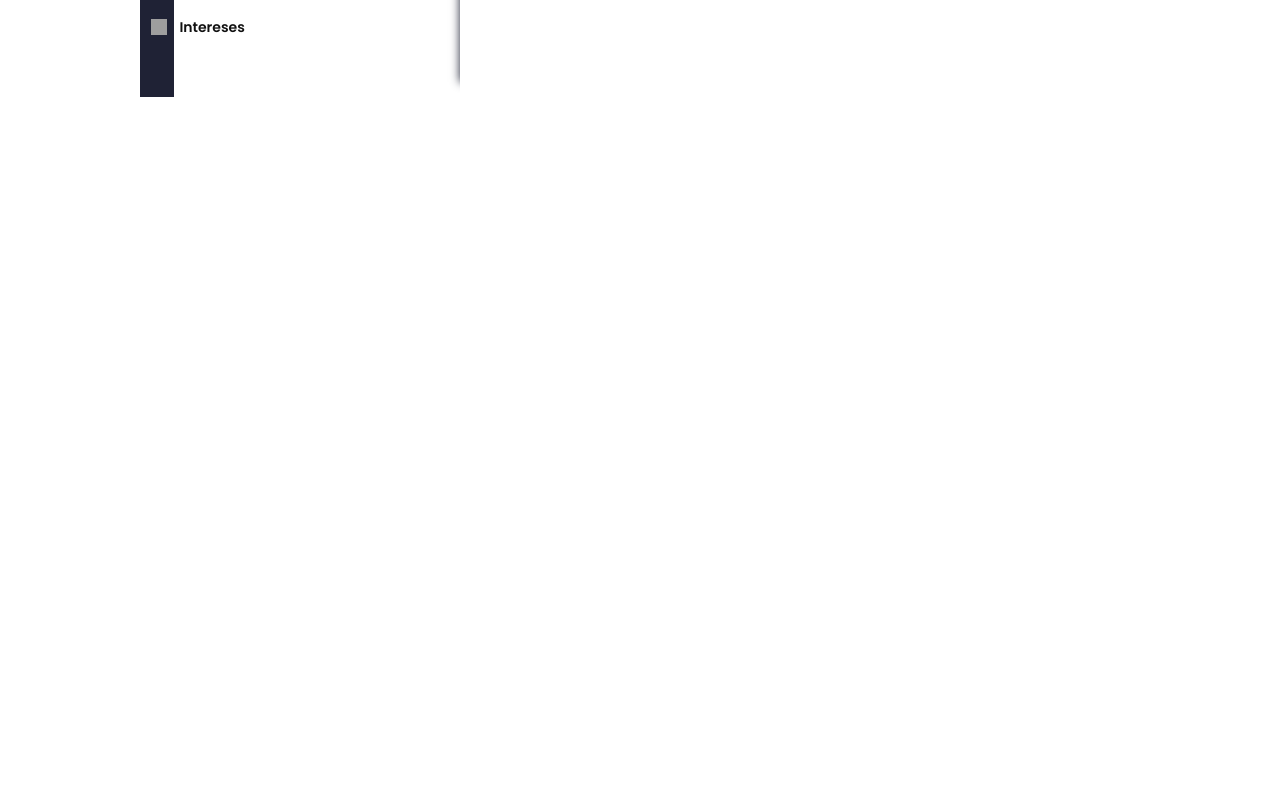
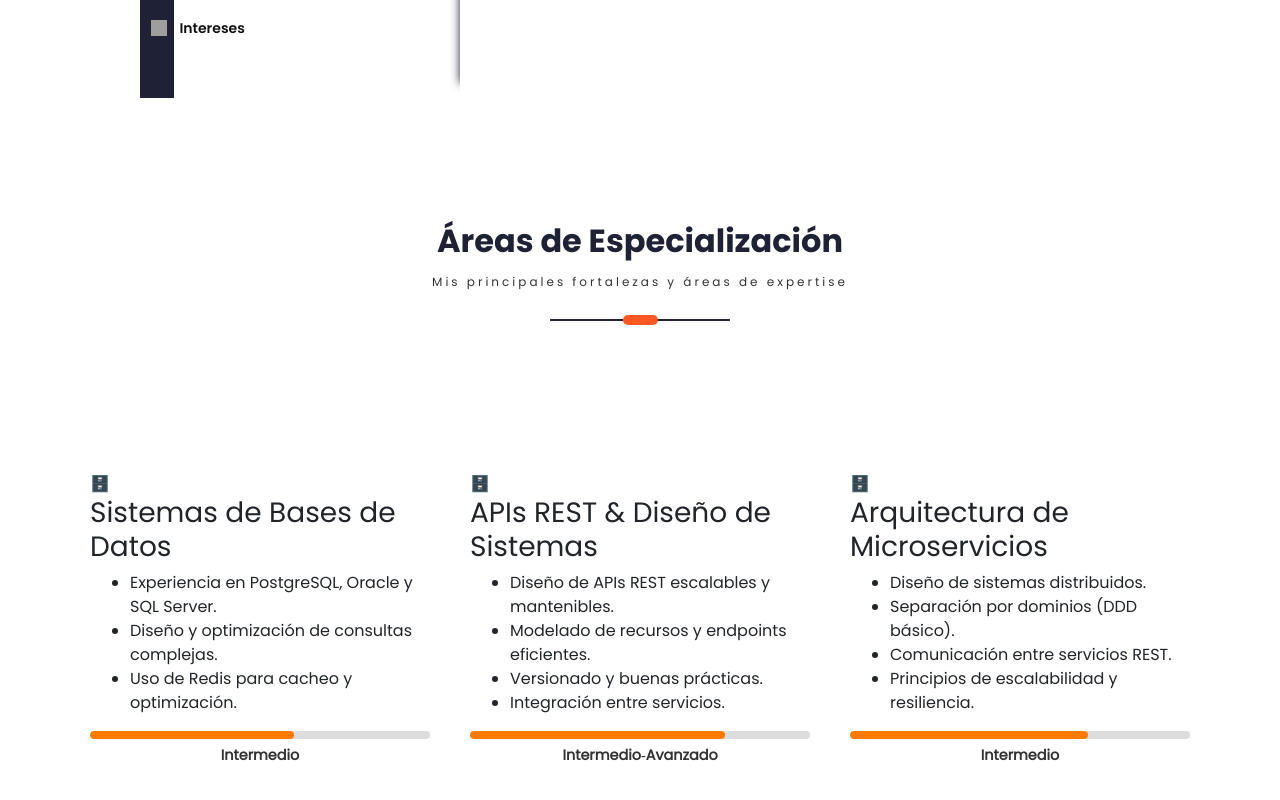
Before and after one commit to Sonia-SSR2021/portfolio-react, a React (Create React App) app in the folder client/: page / in a window 1280 px wide. Shown: the part 1988-2788 px from the top of the page. Before the commit the page ends 2205 px from the top, so only its background shows below. Built offline with nearby package versions, Linux system fonts and the light colour scheme; grey boxes are pictures that could not be loaded; a web font is replaced by a local one.

Commit message:
feat: add specialization component javascript with a card slick carousel. TODO: images for cards items and style .css

```diff
--- a/client/package.json
+++ b/client/package.json
@@ -16,8 +16,10 @@
     "react-dom": "^19.2.4",
     "react-scripts": "5.0.1",
     "react-simple-typewriter": "^5.0.1",
+    "react-slick": "^0.31.0",
     "react-type-animation": "^3.2.0",
     "rxjs": "^7.8.2",
+    "slick-carousel": "^1.8.1",
     "web-vitals": "^2.1.4"
   },
   "scripts": {
--- a/client/src/PortfolioContainer/Resume/Resume.js
+++ b/client/src/PortfolioContainer/Resume/Resume.js
@@ -273,7 +273,7 @@ export default function Resume(props) {
     return (
         <div className="resume-container screen-container" id={props.id || ""}>
             <div className="resume-content">
-                <ScreenHeading title={"Resume"} subHeading={"My formal Bio Details"} />
+                <ScreenHeading title={"Resume"} subHeading={"Detalles sobre mi trayectoria"} />
                 <div className="resume-card">
                     <div className="resume-bullets">
                         <div className="bullet-container">
--- /dev/null
+++ b/client/src/PortfolioContainer/Specialization/Specialization.css
@@ -0,0 +1,49 @@
+.container {
+  width: 100%;
+}
+
+.row {
+  display: block; /* importante */
+}
+
+.specialization-section {
+  padding: 80px 0;
+  min-height: 500px;
+}
+
+.specialization-item {
+  padding: 20px;
+}
+
+.slick-slide {
+  display: flex !important;
+  justify-content: center;
+}
+
+.specialization-progress {
+  margin-top: 10px;
+  text-align: center;
+}
+
+.progress-bar {
+  width: 100%;
+  height: 8px;
+  background: #ddd;
+  border-radius: 10px;
+  overflow: hidden;
+}
+
+.progress-fill {
+  height: 100%;
+  background: #ff7b00;
+  border-radius: 10px;
+  transition: width 0.6s ease;
+}
+
+.progress-label {
+  display: block;
+  margin-top: 6px;
+  font-weight: 600;
+  color: #333;
+  font-size: 0.9rem;
+}
--- /dev/null
+++ b/client/src/PortfolioContainer/Specialization/Specialization.js
@@ -0,0 +1,181 @@
+//TODO: añadir las imagenes para las cards
+
+import React from "react";
+import Slider from "react-slick";
+import "slick-carousel/slick/slick.css";
+import "slick-carousel/slick/slick-theme.css";
+import "./Specialization.css";
+
+import ScreenHeading from "../../utilities/ScreenHeading/ScreenHeading";
+import ScrollService from "../../utilities/ScrollService";
+import Animations from "../../utilities/Animations";
+
+export default function Specialization(props) {
+  let fadeInScreenHandler = (screen) => {
+    if (screen.fadeInScreen !== props.id) return;
+    Animations.animations.fadeInScreen(props.id);
+  };
+  const fadeInSubscription =
+    ScrollService.currentScreenFadeIn.subscribe(fadeInScreenHandler);
+
+  const specializationData = [
+    {
+      title: "Desarrollo Backend en Java",
+      points: [
+        "Experiencia en Java 8–21 y Spring.",
+        "Implementación de APIs RESTful y microservicios.",
+        "Optimización de rendimiento y eficiencia.",
+      ],
+      level: "Avanzado",
+      percentage: 80,
+      icon: "🖥️",
+    },
+    {
+      title: "Sistemas de Bases de Datos",
+      points: [
+        "Experiencia en PostgreSQL, Oracle y SQL Server.",
+        "Diseño y optimización de consultas complejas.",
+        "Uso de Redis para cacheo y optimización.",
+      ],
+      level: "Intermedio",
+      percentage: 60,
+      icon: "🗄️",
+    },
+    {
+      title: "APIs REST & Diseño de Sistemas",
+      points: [
+        "Diseño de APIs REST escalables y mantenibles.",
+        "Modelado de recursos y endpoints eficientes.",
+        "Versionado y buenas prácticas.",
+        "Integración entre servicios.",
+      ],
+      level: "Intermedio‑Avanzado",
+      percentage: 75,
+      icon: "🗄️",
+    },
+    {
+      title: "Arquitectura de Microservicios",
+      points: [
+        "Diseño de sistemas distribuidos.",
+        "Separación por dominios (DDD básico).",
+        "Comunicación entre servicios REST.",
+        "Principios de escalabilidad y resiliencia.",
+      ],
+      level: "Intermedio",
+      percentage: 70,
+      icon: "🗄️",
+    },
+    {
+      title: "Testing & Calidad de Software",
+      points: [
+        "Unit testing (JUnit, Mockito).",
+        "Testing de integración y pruebas end-to-end.",
+        "Uso de herramientas de calidad de software.",
+        "Realización de pruebas Postman para validar APIs.",
+      ],
+      level: "Intermedio‑Avanzado",
+      percentage: 75,
+      icon: "🗄️",
+    },
+    {
+      title: "CI/CD & Entornos de Desarrollo",
+      points: [
+        "Uso de pipelines CI/CD (Jenkins / GitLab CI).",
+        "Despliegues en Docker y Kubernetes.",
+        "Gestión de artefactos con Nexus.",
+        "Integración de SonarQube en pipelines.",
+      ],
+      level: "Básico‑Intermedio",
+      percentage: 50,
+      icon: "🗄️",
+    },
+    {
+      title: "Metodologías Ágiles & Herramientas",
+      points: [
+        "Trabajo en entornos Agile/Scrum.",
+        "Gestión de tareas (Jira) y documentación técnica (Confluence).",
+        "Gestión de versiones con Git, GitLab y Github.",
+        "Flujos de trabajo colaborativos (branching, merge requests)",
+        "Revisiones de código y mejora continua.",
+      ],
+      level: "Avanzado",
+      percentage: 85,
+      icon: " ⚡",
+    },
+    {
+      title: "Exploración de IA & LLMs",
+      points: [
+        "Consumo de APIs de LLMs (Claude / OpenAI).",
+        "Integración de IA en aplicaciones backend.",
+        "Experimentación con prompting básico.",
+        "Casos de uso: automatización y asistentes.",
+        "Aprendizaje continuo en tecnologías emergentes.",
+      ],
+      level: "Básico",
+      percentage: 30,
+      icon: " ⚡",
+    },
+  ];
+
+  const settings = {
+    dots: true,
+    infinite: true,
+    speed: 600,
+    slidesToShow: 3,
+    slidesToScroll: 1,
+    autoplay: true,
+    autoplaySpeed: 3500,
+    arrows: false,
+    responsive: [
+      {
+        breakpoint: 992, // tablets
+        settings: { slidesToShow: 2 },
+      },
+      {
+        breakpoint: 768, // móviles
+        settings: { slidesToShow: 1 },
+      },
+    ],
+  };
+
+  return (
+    <div className="specialization">
+      <ScreenHeading
+        title={"Áreas de Especialización"}
+        subHeading={"Mis principales fortalezas y áreas de expertise"}
+      />
+
+      <section className="specialization-section" id={props.id || ""}>
+        <div className="container">
+          <div className="row">
+            <Slider {...settings}>
+              {specializationData.map((item, index) => (
+                <div key={index} className="specialization-item">
+                  <div className="specialization-icon">{item.icon}</div>
+
+                  <h3 className="specialization-title">{item.title}</h3>
+
+                  <ul className="specialization-points">
+                    {item.points.map((point, i) => (
+                      <li key={i}>{point}</li>
+                    ))}
+                  </ul>
+
+                  <div className="specialization-progress">
+                    <div className="progress-bar">
+                      <div
+                        className="progress-fill"
+                        style={{ width: `${item.percentage}%` }}
+                      ></div>
+                    </div>
+                    <span className="progress-label">{item.level}</span>
+                  </div>
+                </div>
+              ))}
+            </Slider>
+          </div>
+        </div>
+      </section>
+    </div>
+  );
+}
--- a/client/src/utilities/commonUtils.js
+++ b/client/src/utilities/commonUtils.js
@@ -1,6 +1,7 @@
 import Home from "../PortfolioContainer/Home/Home";
 import AboutMe from "../PortfolioContainer/AboutMe/AboutMe";
 import Resume from "../PortfolioContainer/Resume/Resume";
+import Specialization from "../PortfolioContainer/Specialization/Specialization";
 
 export const TOTAL_SCREENS = [
     {
@@ -12,9 +13,14 @@ export const TOTAL_SCREENS = [
         Component: AboutMe,
     },
     {
-        screen_name: "Curriculum",
+        screen_name: "Trayectoria",
         Component: Resume,
+    },
+    {
+        screen_name: "Especializacion",
+        Component: Specialization,
     }
+
 ]
 export const GET_SCREEN_INDEX = (screen_name) => {
     if (!screen_name) return -1;
```
Also changed, not shown: 1 other file (tests, documents, lock files or other folders).
